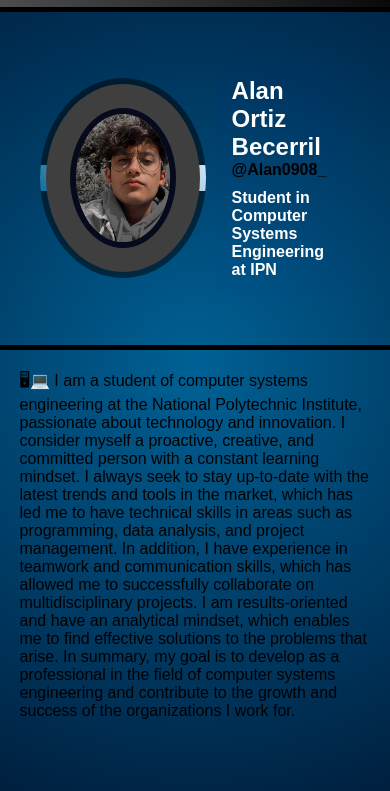
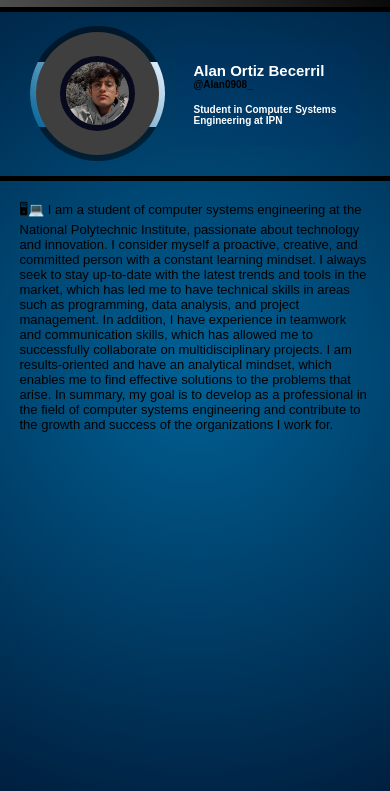
Before and after one commit to Alan09080/Portafolio, a plain HTML site: page Home.html in a window 390 px wide. Shown: the part 53-844 px from the top of the page. Drawn offline with Linux system fonts and the light colour scheme.

Commit message:
nuevos cambios 17/05/2023

```diff
--- a/css/estilos.css
+++ b/css/estilos.css
@@ -172,7 +172,7 @@ main p {
 }
 
 
-@media (max-width: 768px) {
+@media (max-width: 800px) {
     header {
         flex-direction: row;
         align-items: center;
@@ -191,7 +191,7 @@ main p {
         flex-direction: row;
         align-items: center;
         padding: 40px;
-        height: 40%;
+        height: 30%;
     }
 
     #foto {
@@ -214,3 +214,52 @@ main p {
         margin-left: 10px;
     }
 }
+
+@media (max-width: 500px) {
+    header {
+        flex-direction: row;
+        align-items: center;
+    }
+
+    nav ul {
+        flex-direction: row;
+        align-items: flex-start;
+    }
+
+    nav li {
+        margin: 5px 0;
+    }
+
+    #hero {
+        flex-direction: row;
+        align-items: center;
+        padding: 10px;
+        height: 20%;
+    }
+
+    #foto {
+        width: 135px;
+        height: 135px;
+    }
+
+    #foto::before{
+        content: '';
+        position: absolute;
+        inset: -2.5px 35px;
+        background: linear-gradient(315deg,#e7f3ff,#006195);
+        transition: 0.5s;
+        animation: animate 4s linear infinite;
+    }
+
+    .informacion {
+        width: 50%;
+        padding: 5%;
+        margin-left: 10px;
+        font-size: x-small;
+    }
+
+    main p {
+        margin: 5%;
+        font-size: small;
+    }
+}
```
